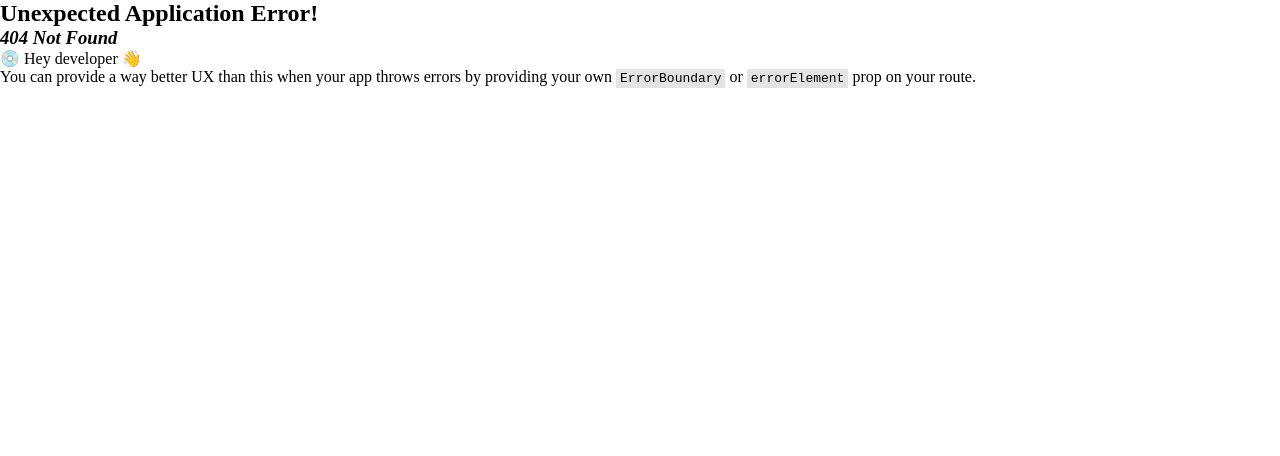
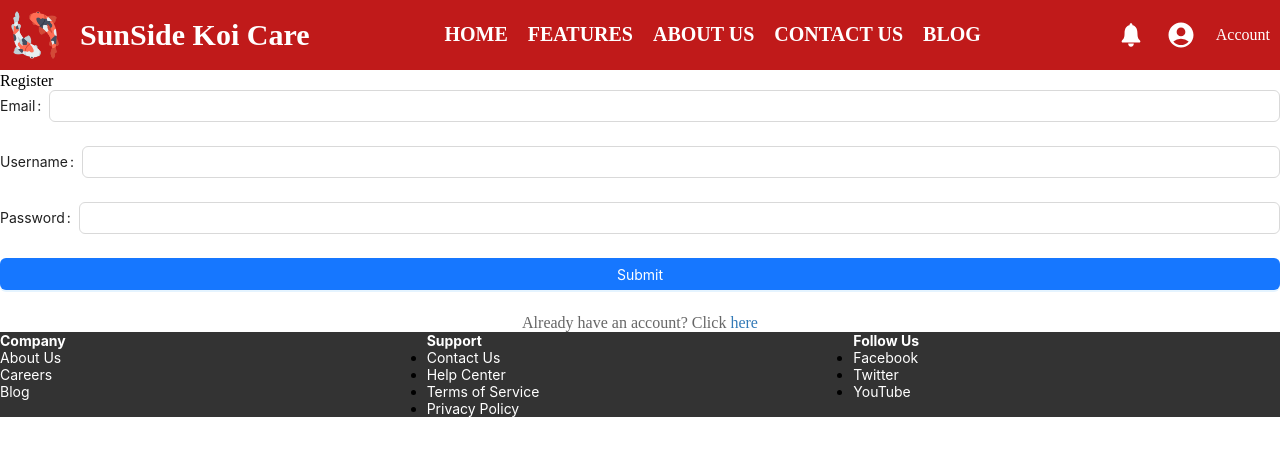
Before and after one commit to nch303/SWP391, a React (Vite) app in the folder CodeFE/: page /Register in a window 1280 px wide. Before the commit this address had no page. Shown: the top 456 px of the page. Built offline with nearby package versions, Linux system fonts and the light colour scheme.

Commit message:
Added Register page, .scss pending

```diff
--- a/CodeFE/src/config/router.jsx
+++ b/CodeFE/src/config/router.jsx
@@ -6,6 +6,7 @@ import Layout from "../component/layout";
 import Home from "../page/home";
 import Login from "../page/login";
 import ManagerKoi from "../page/koifish/manager-koi";
+import Register from "../page/register";
 
 
 // const ProtectedRouteAuth = ({ children }) => {
@@ -47,6 +48,7 @@ export const router = createBrowserRouter([
         { path : "/Home", element: <Home /> },
         { path : "/Login", element: <Login /> },
         { path : "/MyKoi", element: <ManagerKoi  /> },
+        { path : "/Register", element: <Register/> },
       ],
   },
   {
--- a/CodeFE/src/page/login/index.tsx
+++ b/CodeFE/src/page/login/index.tsx
@@ -37,7 +37,7 @@ localStorage.setItem("token",token);
                     </Form.Item>
                 </Form>
               <div className="loginForm-register">
-                    <p>Don't have an account? <a href="#">register</a> </p>
+                    <p>Don't have an account? <a href="/Register">register</a> </p>
 
                 </div>
 
--- a/CodeFE/src/page/register/index.scss
+++ b/CodeFE/src/page/register/index.scss
@@ -0,0 +1,5 @@
+*{
+    margin: 0;
+    padding: 0;
+    box-sizing: border-box;
+}
--- a/CodeFE/src/page/register/index.tsx
+++ b/CodeFE/src/page/register/index.tsx
@@ -1,9 +1,31 @@
+import { Button, Form, Input, } from 'antd'
 import React from 'react'
 
-function register() {
+function Register() {
   return (
-    <div>register</div>
+    <div className='register'>
+      <div className='regis-form-container'>
+        <div className='regis-title'>Register</div>
+        <Form>
+          <Form.Item label= "Email" name= "email">
+            <Input/>
+          </Form.Item>
+          <Form.Item label= "Username" name="username">
+            <Input/>
+          </Form.Item>
+          <Form.Item label= "Password" name="password">
+            <Input/>
+          </Form.Item>
+          <Form.Item >
+            <Button type="primary" htmlType="submit">Submit</Button>
+          </Form.Item>
+        </Form>
+        <div className="loginForm-register">
+                    <p>Already have an account? Click <a href="/Login">here</a> </p>
+        </div>
+      </div>
+    </div>
   )
 }
 
-export default register
+export default Register;
```
